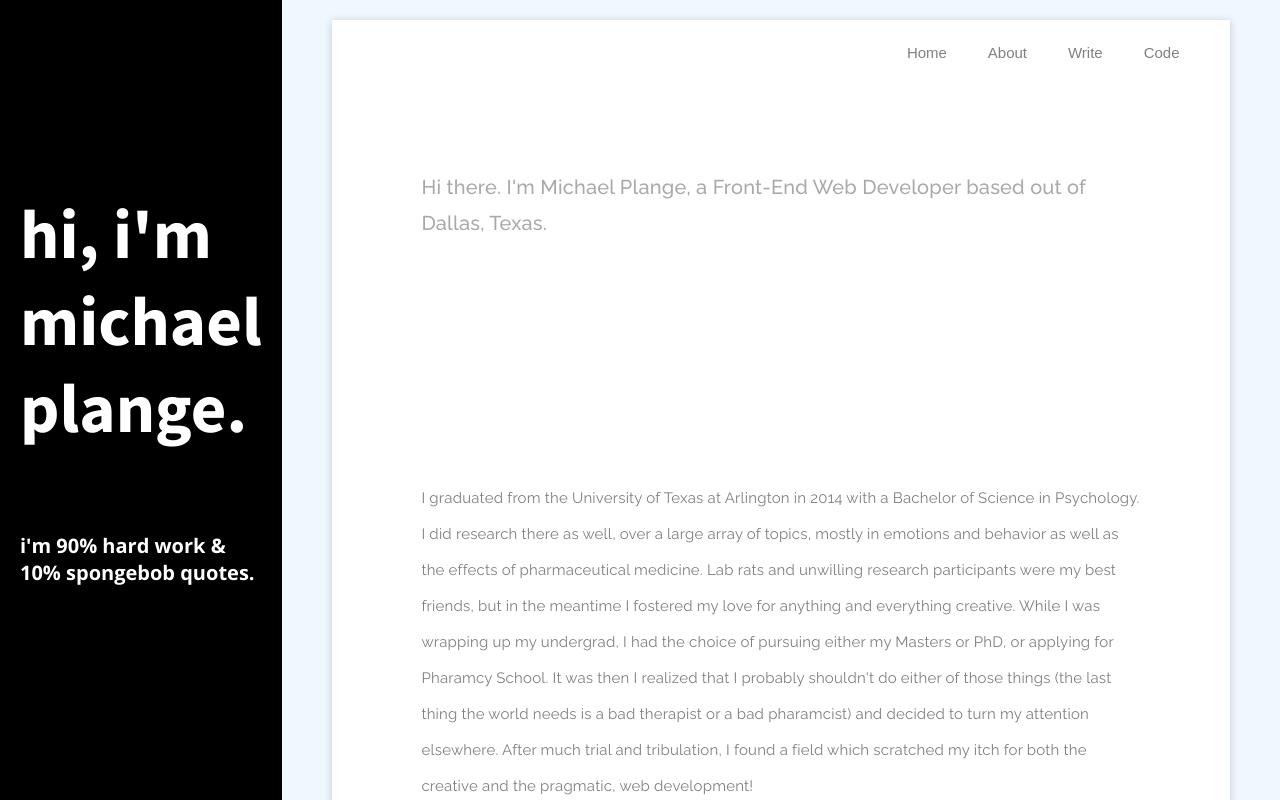
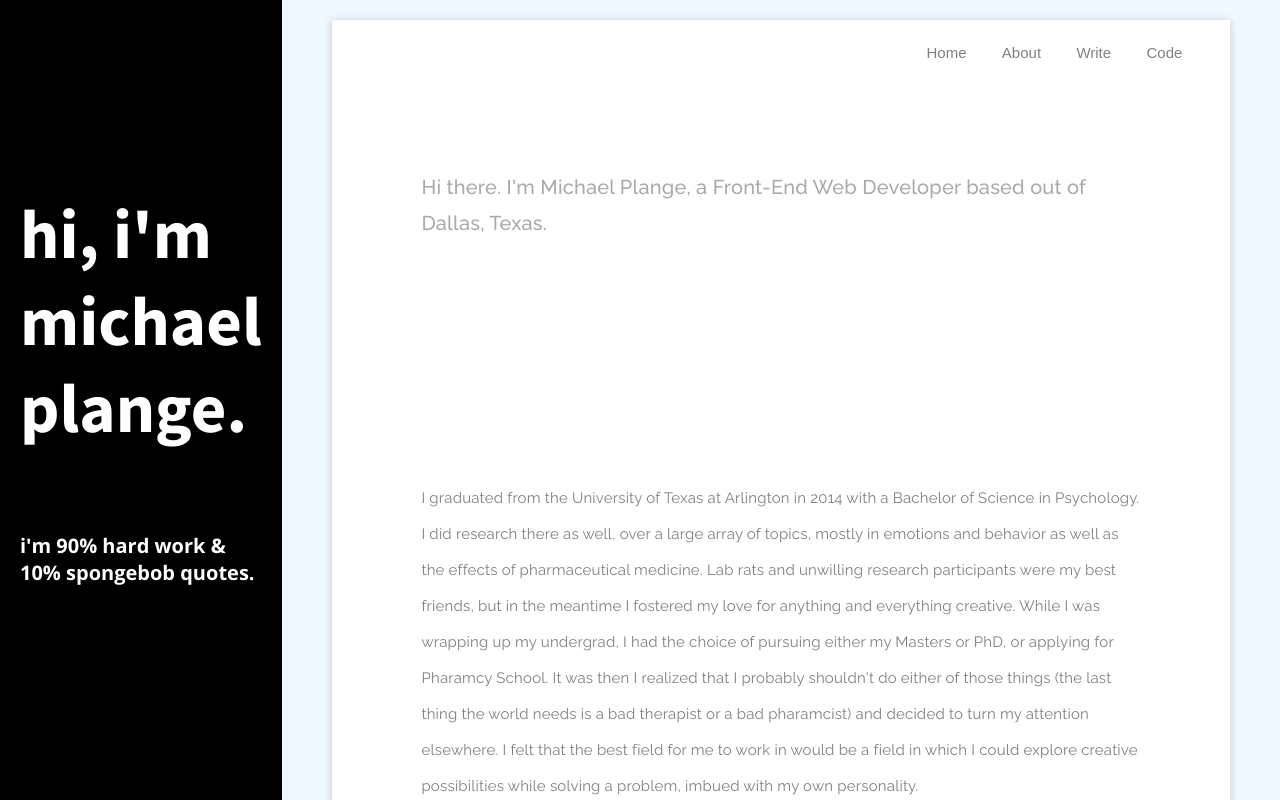
Before and after one commit to michaelplangealo/michaelportfolio, a React (Create React App) app: page /About in a window 1280 px wide. Shown: the top 800 px of the page. Built offline with nearby package versions, Linux system fonts and the light colour scheme.

Commit message:
try this again

```diff
--- a/src/Components/About.js
+++ b/src/Components/About.js
@@ -55,9 +55,10 @@ export default class About extends Component {
               either my Masters or PhD, or applying for Pharamcy School. It was
               then I realized that I probably shouldn't do either of those
               things (the last thing the world needs is a bad therapist or a bad
-              pharamcist) and decided to turn my attention elsewhere. After much
-              trial and tribulation, I found a field which scratched my itch for
-              both the creative and the pragmatic, web development!
+              pharamcist) and decided to turn my attention elsewhere. I felt
+              that the best field for me to work in would be a field in which I
+              could explore creative possibilities while solving a problem,
+              imbued with my own personality.
             </AboutContent>
           </Content>
         </BodyParty>
--- a/src/Styled/LinksBar.js
+++ b/src/Styled/LinksBar.js
@@ -7,12 +7,12 @@ const LinkMe = styled.div`
   display: flex;
   align-items: center;
   justify-content: flex-end;
-  width: 70%;
+  width: 65%;
   position: fixed;
   right: 10vh;
   top: 3vh;
   box-sizing: border-box;
-  background: transparent;
+  background: white;
 `;
 
 const LinkContainer = styled.div`
@@ -26,7 +26,7 @@ const LinkContainer = styled.div`
     font-size: 15px;
     text-decoration: none;
     &:hover {
-      color: #274c77;
+      color: tomato;
       transiton: 0.4s;
     }
   }
```
